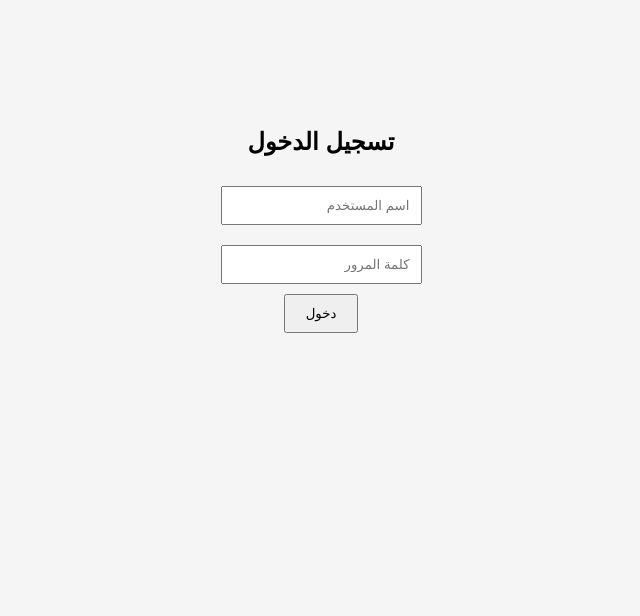
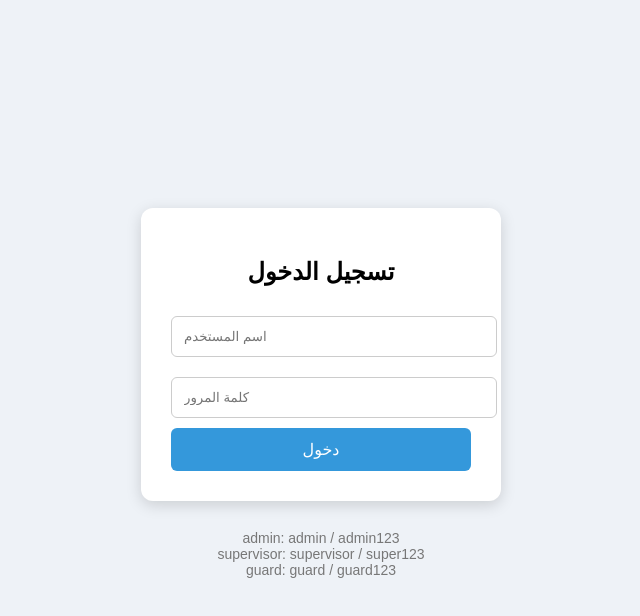
Before and after one commit to islammahamed11/Four-seasons-security-panel, a plain HTML site: page login.html in a window 1280 px wide. Shown: the whole page, without its empty margins (319-959 px from the left). Drawn offline with Linux system fonts and the light colour scheme.

Commit message:
Update login.html

```diff
--- a/login.html
+++ b/login.html
@@ -6,76 +6,98 @@
     <style>
         body {
             font-family: Arial, sans-serif;
-            direction: rtl;
+            background-color: #eef2f7;
+            display: flex;
+            flex-direction: column;
+            align-items: center;
+            justify-content: center;
+            height: 100vh;
+            margin: 0;
+        }
+
+        .login-container {
+            background-color: #fff;
+            padding: 30px;
+            border-radius: 12px;
+            box-shadow: 0 4px 15px rgba(0, 0, 0, 0.15);
+            width: 300px;
+        }
+
+        .login-container h2 {
             text-align: center;
-            background-color: #f5f5f5;
-            padding-top: 100px;
+            margin-bottom: 20px;
         }
-        input {
-            padding: 10px;
-            margin: 10px;
+
+        input[type="text"], input[type="password"] {
+            width: 100%;
+            padding: 12px;
+            margin: 10px 0;
+            border-radius: 6px;
+            border: 1px solid #ccc;
         }
+
         button {
-            padding: 10px 20px;
+            width: 100%;
+            padding: 12px;
+            background-color: #3498db;
+            color: white;
+            border: none;
+            border-radius: 6px;
             cursor: pointer;
+            font-size: 16px;
+        }
+
+        button:hover {
+            background-color: #2980b9;
+        }
+
+        .footer {
+            margin-top: 15px;
+            text-align: center;
+            font-size: 14px;
+            color: #777;
         }
     </style>
 </head>
 <body>
 
+    <div class="login-container">
         <h2>تسجيل الدخول</h2>
+        <input type="text" id="username" placeholder="اسم المستخدم" required>
+        <input type="password" id="password" placeholder="كلمة المرور" required>
+        <button onclick="login()">دخول</button>
+    </div>
 
-    <input type="text" id="username" placeholder="اسم المستخدم"><br>
-    <input type="password" id="password" placeholder="كلمة المرور"><br>
-    <button onclick="login()">دخول</button>
-
-    <br><br>
-    <button id="logoutBtn" onclick="logout()" style="display:none;">تسجيل الخروج</button>
+    <div class="footer">
+        <p>admin: admin / admin123<br>
+        supervisor: supervisor / super123<br>
+        guard: guard / guard123</p>
+    </div>
 
     <script>
         function login() {
-            const username = document.getElementById("username").value;
-            const password = document.getElementById("password").value;
+            const username = document.getElementById("username").value.trim();
+            const password = document.getElementById("password").value.trim();
 
-            {
             if (username === "admin" && password === "admin123") {
                 localStorage.setItem("role", "admin");
+                localStorage.setItem("username", "admin");
                 alert("تم تسجيل الدخول كأدمن");
-    showLogout();
-    window.location.href = "admin_dashboard.html"; // صفحة إعدادات المدير
+                window.location.href = "index.html";
             } else if (username === "supervisor" && password === "super123") {
                 localStorage.setItem("role", "supervisor");
+                localStorage.setItem("username", "supervisor");
                 alert("تم تسجيل الدخول كمشرف");
-    showLogout();
-    window.location.href = "index.html"; // صفحة تسجيل بيانات الضيف
+                window.location.href = "index.html";
             } else if (username === "guard" && password === "guard123") {
                 localStorage.setItem("role", "guard");
+                localStorage.setItem("username", "guard");
                 alert("تم تسجيل الدخول كفرد أمن");
-    showLogout();
-    window.location.href = "index.html"; // صفحة تسجيل بيانات الضيف
+                window.location.href = "index.html";
             } else {
                 alert("اسم المستخدم أو كلمة المرور غير صحيحة");
             }
         }
-
-        function logout() {
-            localStorage.removeItem("role");
-            alert("تم تسجيل الخروج");
-            document.getElementById("logoutBtn").style.display = "none";
-            window.location.reload();
-        }
-
-        function showLogout() {
-            document.getElementById("logoutBtn").style.display = "inline-block";
-        }
-
-        // إظهار زر تسجيل الخروج إذا تم تسجيل الدخول
-        window.onload = function () {
-            const role = localStorage.getItem("role");
-            if (role) {
-                showLogout();
-            }
-        };
     </script>
 
 </body>
```
Lines whose indentation alone changed are shown as unchanged.
